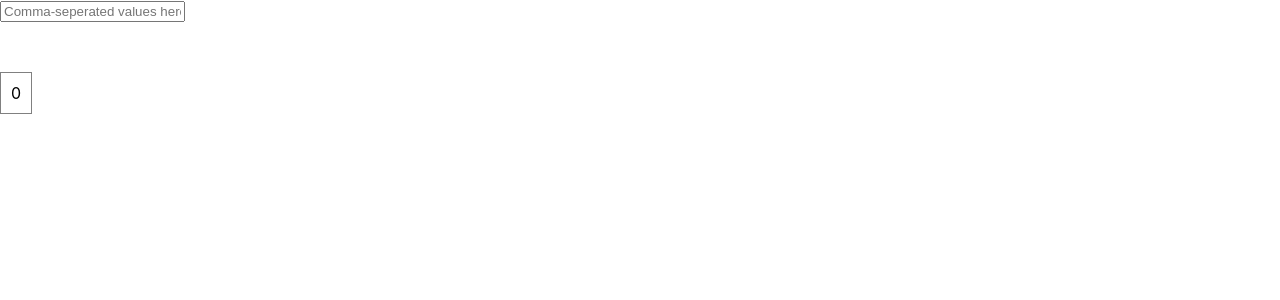
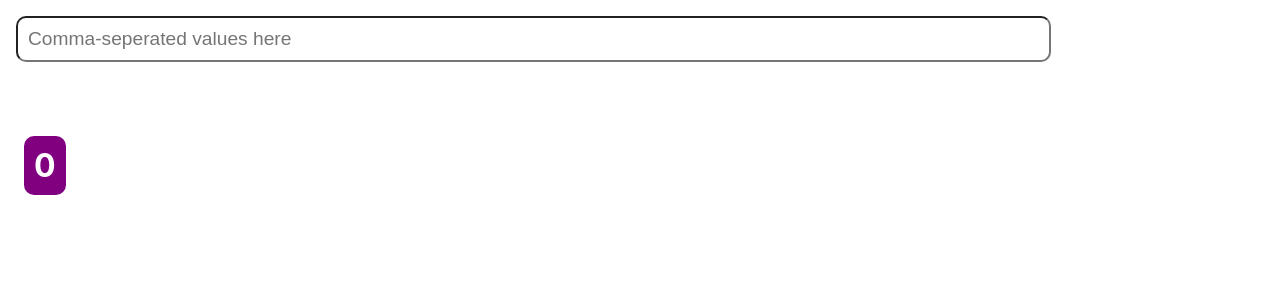
Before and after one commit to adithya-s-sekhar/test, a React (Create React App) app: page / in a window 1280 px wide. Shown: the top 300 px of the page. Built offline with nearby package versions, Linux system fonts and the light colour scheme.

Commit message:
ui improvments

```diff
--- a/src/App.css
+++ b/src/App.css
@@ -2,9 +2,27 @@
   display: flex;
   gap: 50px;
   flex-direction: column;
+  padding: 8px;
+}
+
+.input{
+  padding: 8px;
+  width: 80%;
+}
+
+.input input{
+  width: 100%;
+  padding: 10px;
+  border-radius: 10px;
+  font-size: 1.2rem;
+}
+
+.visual{
+  padding: 8px;
 }
 
 .visual-box{
   display: flex;
   gap: 5px;
+  padding: 8px;
 }
--- a/src/components/Bar/Bar.css
+++ b/src/components/Bar/Bar.css
@@ -1,4 +1,14 @@
 .bar{
-    border: 1px solid grey;
+    display: flex;
+    justify-content: center;
+    align-items: center;
     padding: 10px;
+    border-radius: 10px;
+    background-color: purple;
 }
+
+.bar-text{
+    color: #fff;
+    font-weight: bold;
+    font-size: 2rem;
+}
--- a/src/components/Bar/Bar.jsx
+++ b/src/components/Bar/Bar.jsx
@@ -4,7 +4,9 @@ const Bar = (props) => {
     const value = props.value;
     return (
         <div className='bar'>
-            {value}
+            <div className='bar-text'>
+                {value}
+            </div>
         </div>
      );
 }
```
